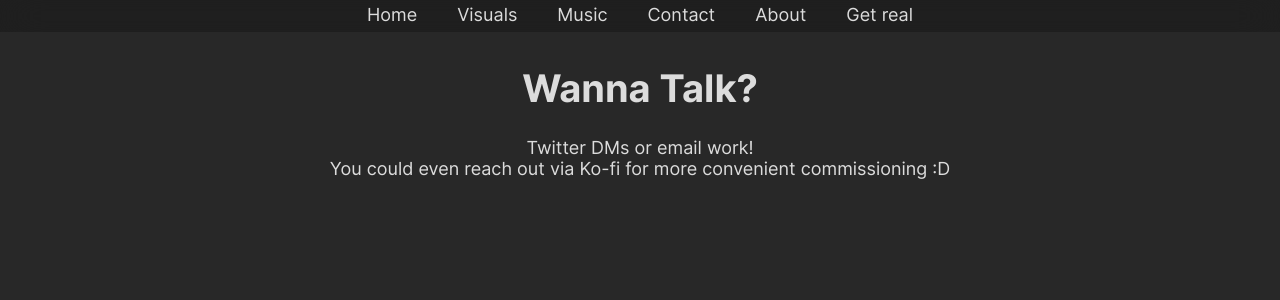
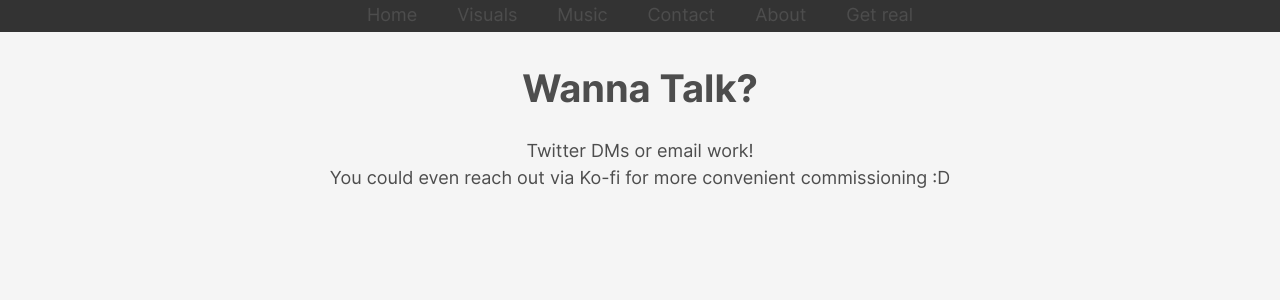
Before and after one commit to PhlixFer/phlixfer.github.io, a PHP site: page /contact.html in a window 1280 px wide. Shown: the top 300 px of the page. Run offline with PHP 8.4, Linux system fonts and the light colour scheme.

Commit message:
test light/dark colouring

```diff
--- a/css/style.css
+++ b/css/style.css
@@ -1,11 +1,23 @@
-body {
-  background-color: #282828;
+@media (prefers-color-scheme: light) {
+  :root {
+    --bg-col: rgb(245,245,245) ;
+    --main-txt-col: rgb(77,77,77);
+  }
 }
+
+@media (prefers-color-scheme: dark) {
+  :root {
+    --bg-col: rgb(30,30,30) ;
+    --main-txt-col: rgb(229,229,229);
+  }
+}
+
+body { background-color: var(--bg-col); }
 
 #title {
   font-family: Inter, Helvetica;
   font-size: 38px;
-  color: rgb(220,220,220);
+  color: var(--main-txt-col);
   /* padding-left: 80px; */
   /* padding-right: 80px; */
   padding-top: 40px;
@@ -15,9 +27,10 @@ body {
 #body-big {
   font-family: Inter, Helvetica;
   font-size: 18px;
-  color: rgb(220,220,220);
+  color: var(--main-txt-col);
   /*padding-left: 80px;*/
   text-align: center;
+  line-height: 1.5;
 }
 
 .navbar {
@@ -55,7 +68,7 @@ body {
   text-decoration: none;
   text-align: center;
   padding: 20px;
-  color: rgb(220,220,220);
+  color: var(--main-txt-col);
   transition-duration: 0.4s;
 }
 
```
